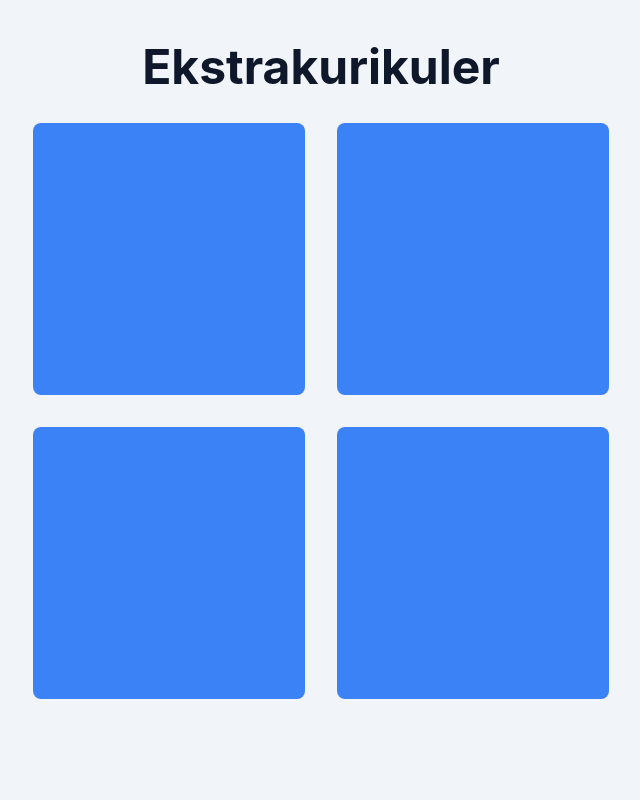
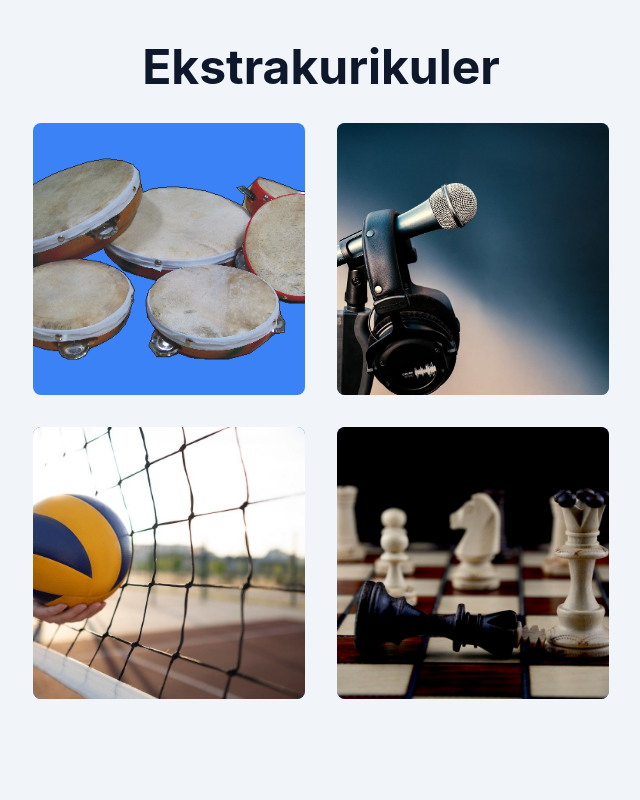
Before and after one commit to rizkon86recount/website_sekolah, a website: page index.html in a window 1280 px wide. Shown: the part 1840-2640 px from the top of the page, without its empty margins (319-959 px from the left). Drawn offline with nearby package versions, Linux system fonts and the light colour scheme; the site is published under a folder, as on GitHub Pages, so addresses that start at the root find nothing; files whose address does not match are found by name.

Commit message:
hapus tanda / di setiap gambar

```diff
--- a/index.html
+++ b/index.html
@@ -350,28 +350,28 @@
                 class="h-15 bg-blue-500 aspect-video rounded-lg overflow-hidden group relative hover:scale-95 transition-all duration-500 xl:aspect-square"
               >
                 <div
-                  class="w-full h-full bg-[url('/dist/gambar/eskul/reban.jpg')] bg-cover bg-center absolute group-hover:scale-125 transition-all duration-500"
+                  class="w-full h-full bg-[url('dist/gambar/eskul/reban.jpg')] bg-cover bg-center absolute group-hover:scale-125 transition-all duration-500"
                 ></div>
               </div>
               <div
                 class="h-15 bg-blue-500 aspect-video rounded-lg overflow-hidden group relative hover:scale-95 transition-all duration-500 xl:aspect-square"
               >
                 <div
-                  class="w-full h-full bg-[url('/dist/gambar/eskul/vokal.jpg')] bg-cover bg-center absolute group-hover:scale-125 transition-all duration-500"
+                  class="w-full h-full bg-[url('dist/gambar/eskul/vokal.jpg')] bg-cover bg-center absolute group-hover:scale-125 transition-all duration-500"
                 ></div>
               </div>
               <div
                 class="h-15 bg-blue-500 aspect-video rounded-lg overflow-hidden group relative hover:scale-95 transition-all duration-500 xl:aspect-square"
               >
                 <div
-                  class="w-full h-full bg-[url('/dist/gambar/eskul/voli.jpg')] bg-cover bg-center absolute group-hover:scale-125 transition-all duration-500"
+                  class="w-full h-full bg-[url('dist/gambar/eskul/voli.jpg')] bg-cover bg-center absolute group-hover:scale-125 transition-all duration-500"
                 ></div>
               </div>
               <div
                 class="h-15 bg-blue-500 aspect-video rounded-lg overflow-hidden group relative hover:scale-95 transition-all duration-500 xl:aspect-square"
               >
                 <div
-                  class="w-full h-full bg-[url('/dist/gambar/eskul/catur.jpg')] bg-cover bg-center absolute group-hover:scale-125 transition-all duration-500"
+                  class="w-full h-full bg-[url('dist/gambar/eskul/catur.jpg')] bg-cover bg-center absolute group-hover:scale-125 transition-all duration-500"
                 ></div>
               </div>
             </div>
@@ -417,7 +417,7 @@
         <div class="flex flex-wrap">
           <div class="w-full self-center mb-5 px-4 lg:w-1/2 bg-primary">
             <img
-              src="/dist/gambar/prestasi/dua.jpg"
+              src="dist/gambar/prestasi/dua.jpg"
               alt="fulan"
               class="max-w-full mx-auto"
             />
@@ -442,7 +442,7 @@
         <div class="flex flex-wrap">
           <div class="w-full self-center mb-5 px-4 lg:w-1/2 bg-primary">
             <img
-              src="/dist/gambar/prestasi/tiga.jpg"
+              src="dist/gambar/prestasi/tiga.jpg"
               alt="fulan"
               class="max-w-full mx-auto"
             />
```
Also changed, not shown: dist/output.css.
